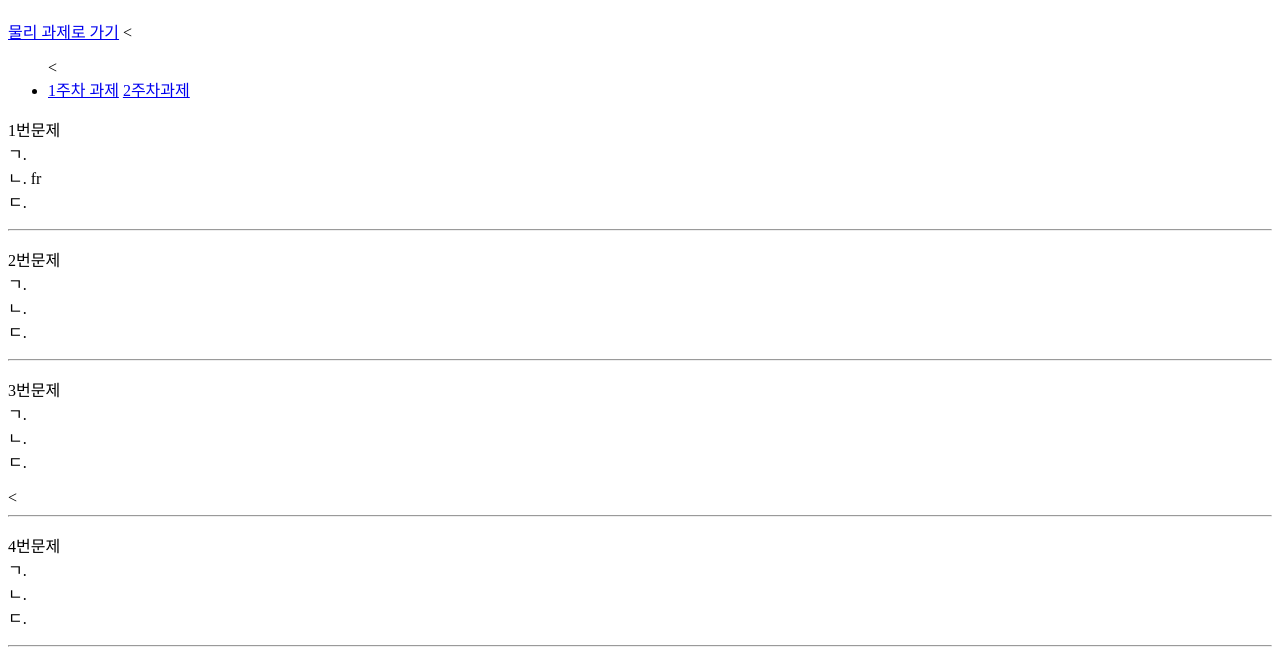
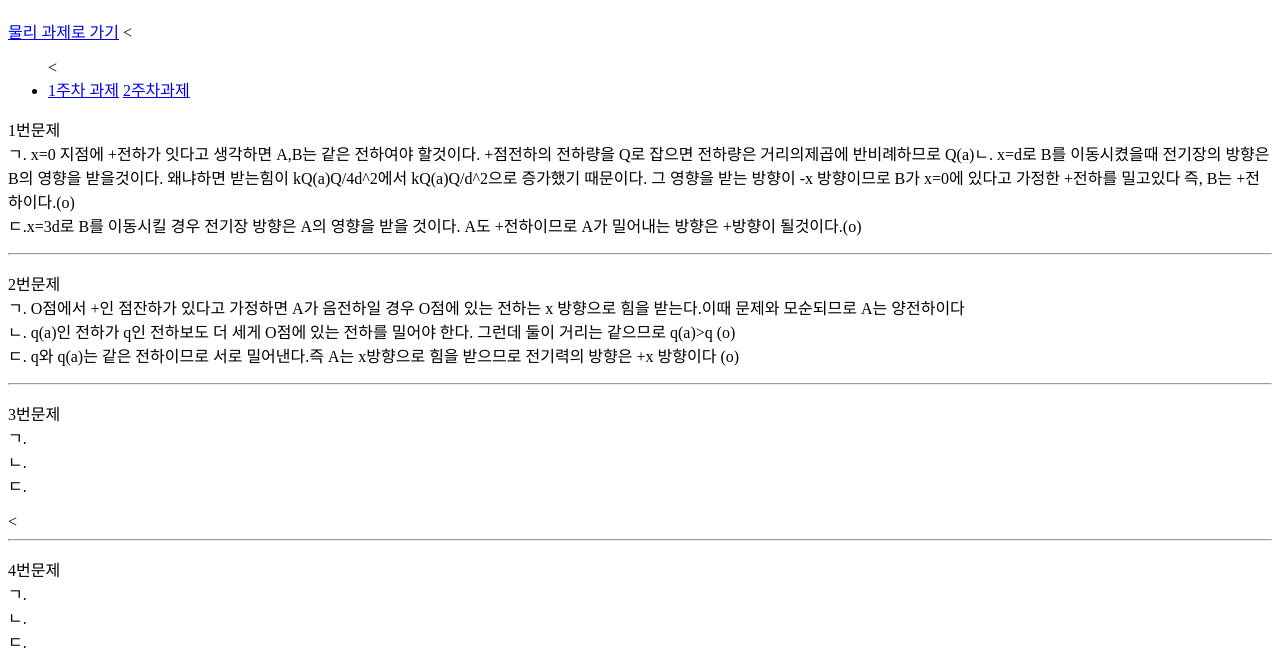
Before and after one commit to junsungwonmook/1.html.github-io, a plain HTML site: page index.html in a window 1280 px wide. Shown: the part 70-730 px from the top of the page. Drawn offline with Linux system fonts and the light colour scheme.

Commit message:
Update index.html

```diff
--- a/index.html
+++ b/index.html
@@ -15,8 +15,12 @@
      </li>
        </ul>
  <p> 1번문제
-   <br> ㄱ.            <br>ㄴ.   fr                <br>ㄷ.                                       </p>
-  <hr> <p> 2번문제 <br>ㄱ.         <br> ㄴ.               <br>ㄷ.           </p>
+   <br> ㄱ.   x=0 지점에 +전하가 잇다고 생각하면 A,B는 같은 전하여야 할것이다. +점전하의 전하량을 Q로 잡으면 전하량은 거리의제곱에 반비례하므로 Q(a)<Q(b)이다(x)        <br>ㄴ.   x=d로 B를 이동시켰을때
+    전기장의 방향은 B의 영향을 받을것이다. 왜냐하면 받는힘이 kQ(a)Q/4d^2에서 kQ(a)Q/d^2으로 증가했기 때문이다. 그 영향을 받는 방향이 -x 방향이므로 B가 x=0에 있다고 가정한 +전하를 밀고있다
+    즉, B는 +전하이다.(o)<br>ㄷ.x=3d로 B를 이동시킬 경우 전기장 방향은 A의 영향을 받을 것이다. A도 +전하이므로 A가 밀어내는 방향은 +방향이 될것이다.(o)                                       </p>
+  <hr> <p> 2번문제 <br>ㄱ.   O점에서 +인 점잔하가 있다고 가정하면 A가 음전하일 경우 O점에 있는 전하는 x 방향으로 힘을 받는다.이때 문제와 모순되므로 A는 양전하이다
+    <br> ㄴ. q(a)인 전하가 q인 전하보도 더 세게 O점에 있는 전하를 밀어야 한다. 그런데 둘이 거리는 같으므로 q(a)>q  (o)          <br>ㄷ.  q와 q(a)는 같은 전하이므로
+ 서로 밀어낸다.즉 A는 x방향으로 힘을 받으므로 전기력의 방향은 +x 방향이다 (o)</p>
 <hr> <p>3번문제 <br> ㄱ.         <br>ㄴ.                <br> ㄷ.           </p>  <<hr>
  <p> 4번문제 <br> ㄱ.            <br> ㄴ.                <br> ㄷ.         </p>   <hr>
  <p> 5번문제 <br> ㄱ.            <br> ㄴ.                <br> ㄷ.         </p>   <hr>
```
